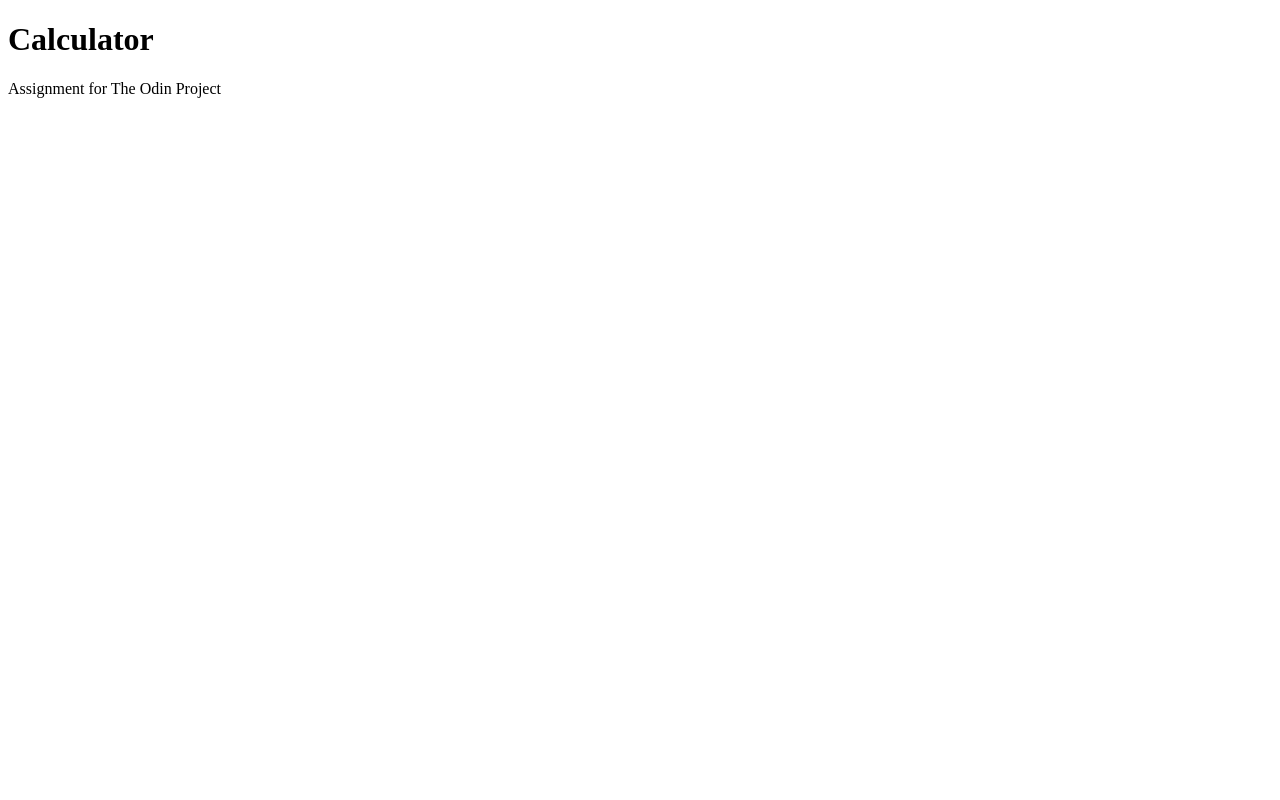
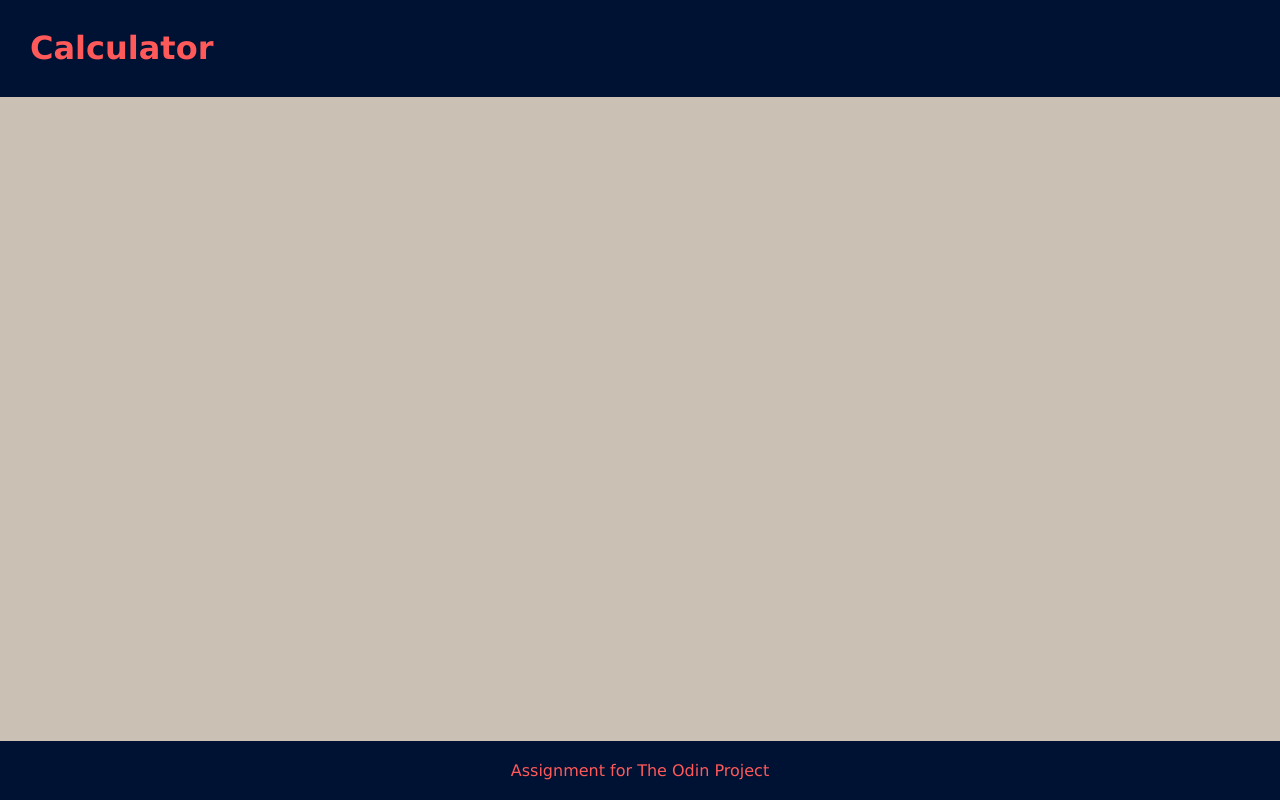
Before and after one commit to arthursl12/odin-calculator, a plain HTML site: page index.html in a window 1280 px wide. Drawn offline with Linux system fonts and the light colour scheme.

Commit message:
Add basic color scheme and html skeleton

```diff
--- a/index.html
+++ b/index.html
@@ -13,6 +13,12 @@
         <h1>Calculator</h1>
     </div>
 
+    <div class="content">
+        <div class="calculator"></div>
+    </div>
+
+
+
     <div class="content"></div>
 
     <div class="footer">
--- a/style.css
+++ b/style.css
@@ -0,0 +1,43 @@
+/* Deep blue (#001233), light coral red (#FF595A), beige (#CAC0B3) */
+
+body{
+    font-family: Verdana, Geneva, Tahoma, sans-serif;
+    display: flex;
+    flex-direction: column;
+    background-color: #CAC0B3;
+    /* color: #CAC0B3; */
+    margin: 0;
+    min-height: 100vh;
+    justify-content: space-between;
+    align-content: center;
+}
+
+/* HEADER */
+.header{
+    background-color: #001233;
+    color: #FF595A;
+    padding: 8px 30px;
+    display: flex;
+}
+
+body > h1 {
+    font-weight: 1000;
+    font-size: 32px;
+}
+
+
+/* FOOTER */
+.footer{
+    background-color: #001233;
+    color: #FF595A;
+    padding: 20px 30px;
+    display: flex;
+    justify-content: center;
+}
+
+/* CONTENT */
+.content{
+    display: flex;
+    justify-content: space-between;
+    flex-grow: 1;
+}
```
